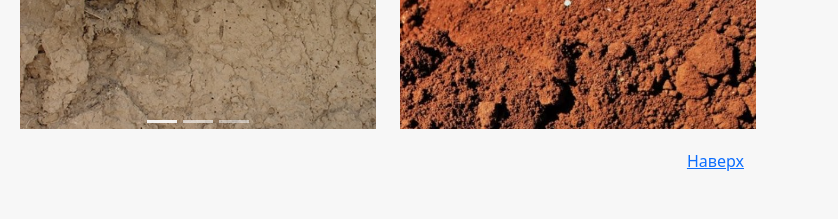
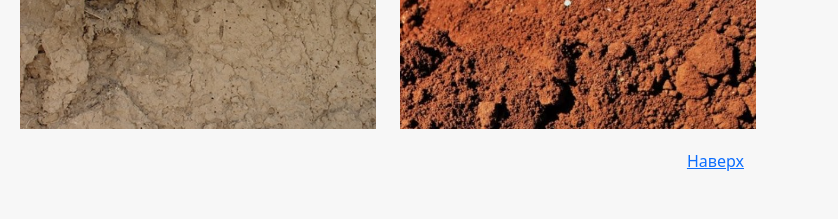
Before and after one commit to dsayfutdinov/EcoLand, a plain HTML site: page index.html in a window 1280 px wide. Shown: the part 1728-1947 px from the top of the page, 442-1280 px from the left. Drawn offline with Linux system fonts and the light colour scheme.

Commit message:
removed indicators

```diff
--- a/index.html
+++ b/index.html
@@ -90,11 +90,6 @@
 <main class="main">
 
   <div id="myCarousel" class="carousel slide" data-bs-ride="carousel">
-    <div class="carousel-indicators">
-      <button type="button" data-bs-target="#myCarousel" data-bs-slide-to="0" class="active" aria-current="true" aria-label="Slide 1"></button>
-      <button type="button" data-bs-target="#myCarousel" data-bs-slide-to="1" aria-label="Slide 2"></button>
-      <button type="button" data-bs-target="#myCarousel" data-bs-slide-to="2" aria-label="Slide 3"></button>
-    </div>
     <div class="carousel-inner">
       <div class="carousel-item active">
         <img src="static/img/land4.jpg" alt="бегущий человек в парке" height="100%" wight="100%">
```
